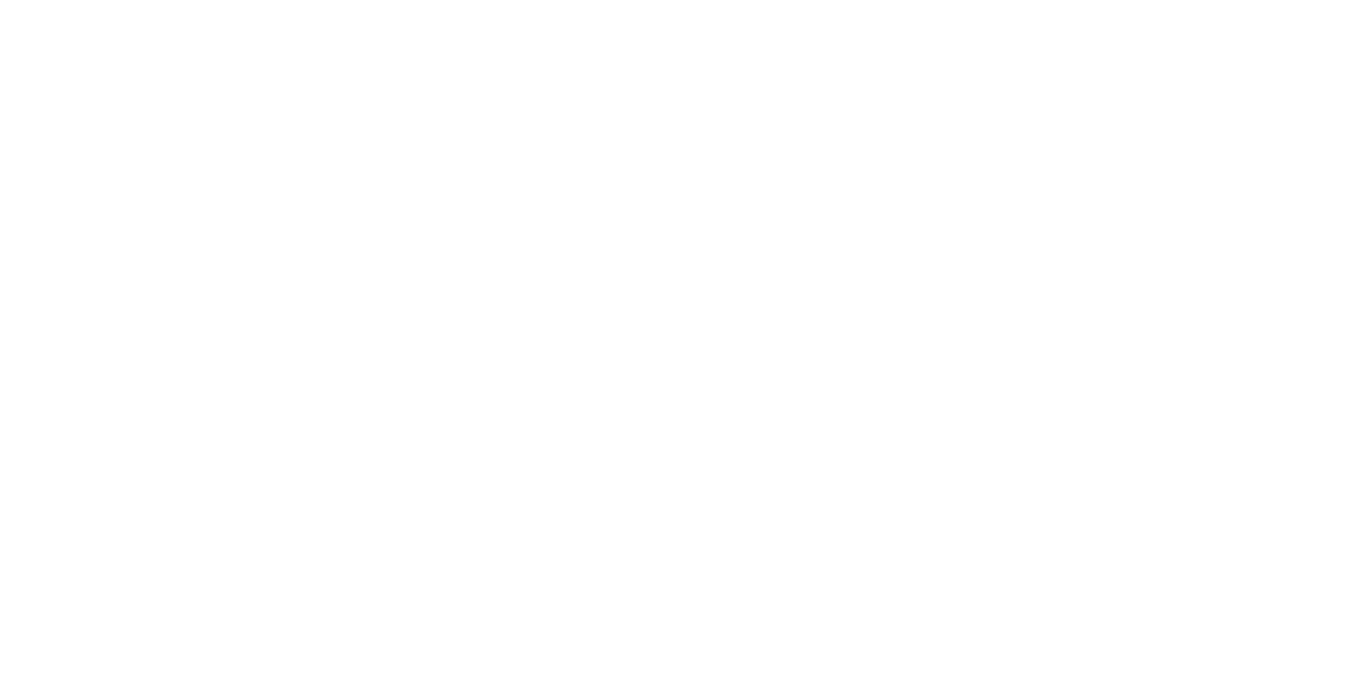
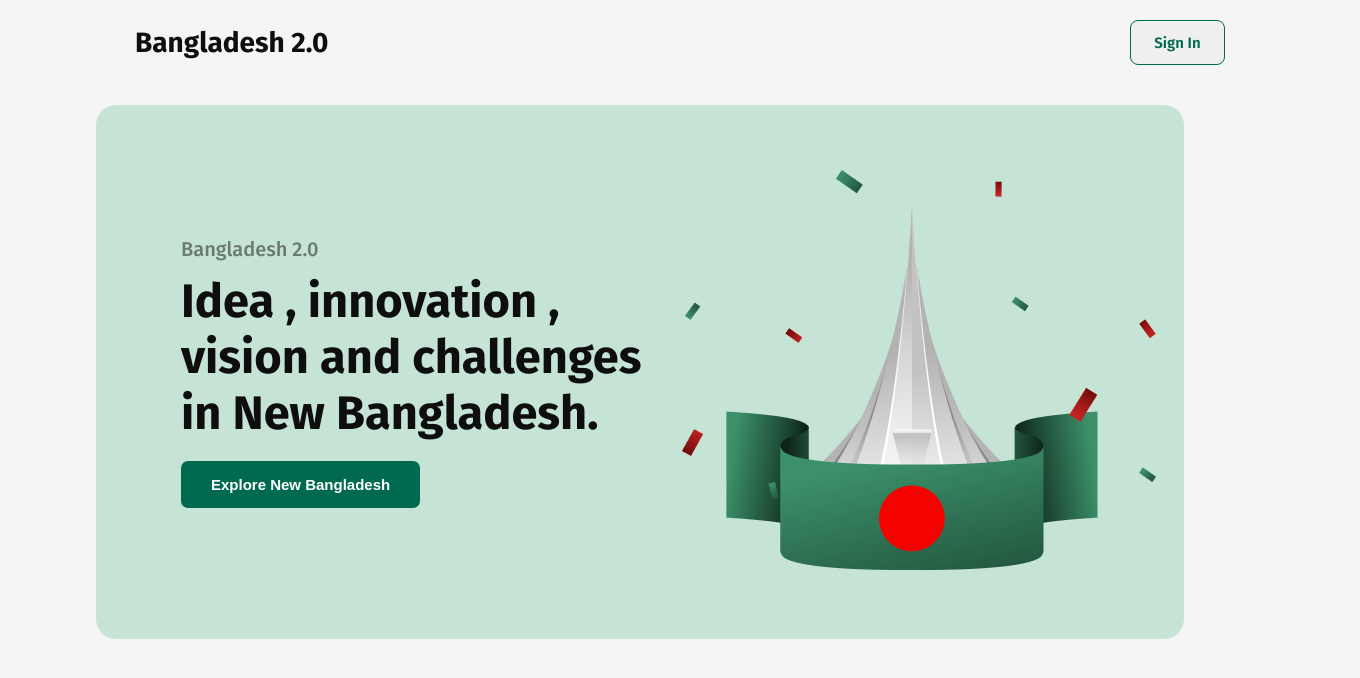
Before and after one commit to mrarifat21/Bangladesh2.0, a plain HTML site: page index.html in a window 1280 px wide. Shown: the whole page, 1360 px wide, since content can reach past the window. Drawn offline with Linux system fonts and the light colour scheme.

Commit message:
add banner section

```diff
--- a/assets/style.css
+++ b/assets/style.css
@@ -1,5 +1,80 @@
-*{
-    margin: 0;
-    padding: 0;
-    box-sizing: border-box;
+@import url("https://fonts.googleapis.com/css2?family=Fira+Sans:ital,wght@0,100;0,200;0,300;0,400;0,500;0,600;0,700;0,800;0,900;1,100;1,200;1,300;1,400;1,500;1,600;1,700;1,800;1,900&display=swap");
+
+* {
+  margin: 0;
+  padding: 0;
+  box-sizing: border-box;
 }
+body {
+  font-family: "Fira Sans", serif;
+  background: #f5f5f5;
+}
+/* ============ navbar area ============ */
+nav {
+  display: flex;
+  align-items: center;
+  justify-content: space-between;
+  width: 1360px;
+  height: 85px;
+  margin: 0 auto;
+  padding: 20px 135px;
+}
+header nav h2 {
+  color: #0e0e0e;
+  font-size: 28px;
+  font-weight: bold;
+}
+header nav button {
+  color: #006a50;
+  font-family: Fira Sans;
+  font-size: 15px;
+  font-weight: 600;
+  border: 1px solid #006a50;
+  border-radius: 8px;
+  width: 95px;
+  height: 45px;
+  cursor: pointer;
+  transition: 0.5s;
+}
+header nav button:hover {
+  background-color: #006a50;
+  color: #f5f5f5;
+}
+/* ============ banner area ============ */
+.banner_area {
+  margin: 20px auto 80px;
+  width: 1088px;
+  /* height: 580px; */
+  border-radius: 20px;
+  background: #c6e4d6;
+
+}
+.banner_wrapper {
+  display: flex;
+  align-items: center;
+  justify-content: space-between;
+  padding: 65px 85px;
+}
+
+.banner_wrapper .banner_text h2 {
+  color: #0e0e0e80;
+  font-size: 20px;
+  font-weight: 500;
+}
+.banner_wrapper .banner_text p {
+  width: 500px;
+  color: #0e0e0e;
+  font-size: 47px;
+  font-weight: 700;
+  margin: 12px 0 20px;
+}
+.banner_wrapper .banner_text button {
+  cursor: pointer;
+  border:none;
+  color: #ffffff;
+  border-radius: 7px;
+  background: #006a50;
+  font-size: 15px;
+  font-weight: 600;
+  padding: 15px 30px;
+}
--- a/index.html
+++ b/index.html
@@ -1,22 +1,35 @@
 <!DOCTYPE html>
 <html lang="en">
-<head>
-    <meta charset="UTF-8">
-    <meta name="viewport" content="width=device-width, initial-scale=1.0">
+  <head>
+    <meta charset="UTF-8" />
+    <meta name="viewport" content="width=device-width, initial-scale=1.0" />
     <title>Bangladesh-2.0</title>
-    <link rel="stylesheet" href="assets/style.css">
-</head>
-<body>
-    <header>
-
+    <link rel="stylesheet" href="assets/style.css" />
+  </head>
+  <body>
+    <!-- ============ header area ============ -->
+    <header id="header">
+      <nav>
+        <h2>Bangladesh 2.0</h2>
+        <button>Sign In</button>
+      </nav>
+      <section class="banner_area">
+        <div class="banner_wrapper">
+          <div class="banner_text">
+            <h2>Bangladesh 2.0</h2>
+            <p>Idea , innovation , vision and challenges in New Bangladesh.</p>
+            <button>Explore New Bangladesh</button>
+          </div>
+          <div class="banner_image">
+            <img src="assets/hero.png" alt="">
+          </div>
+        </div>
+      </section>
     </header>
 
-    <main>
-
-    </main>
-
-    <footer>
-
-    </footer>
-</body>
+    <!-- ============ main area ============ -->
+    <main></main>
+    <!-- ============ footer area ============ -->
+    <footer></footer>
+  </body>
 </html>
```
